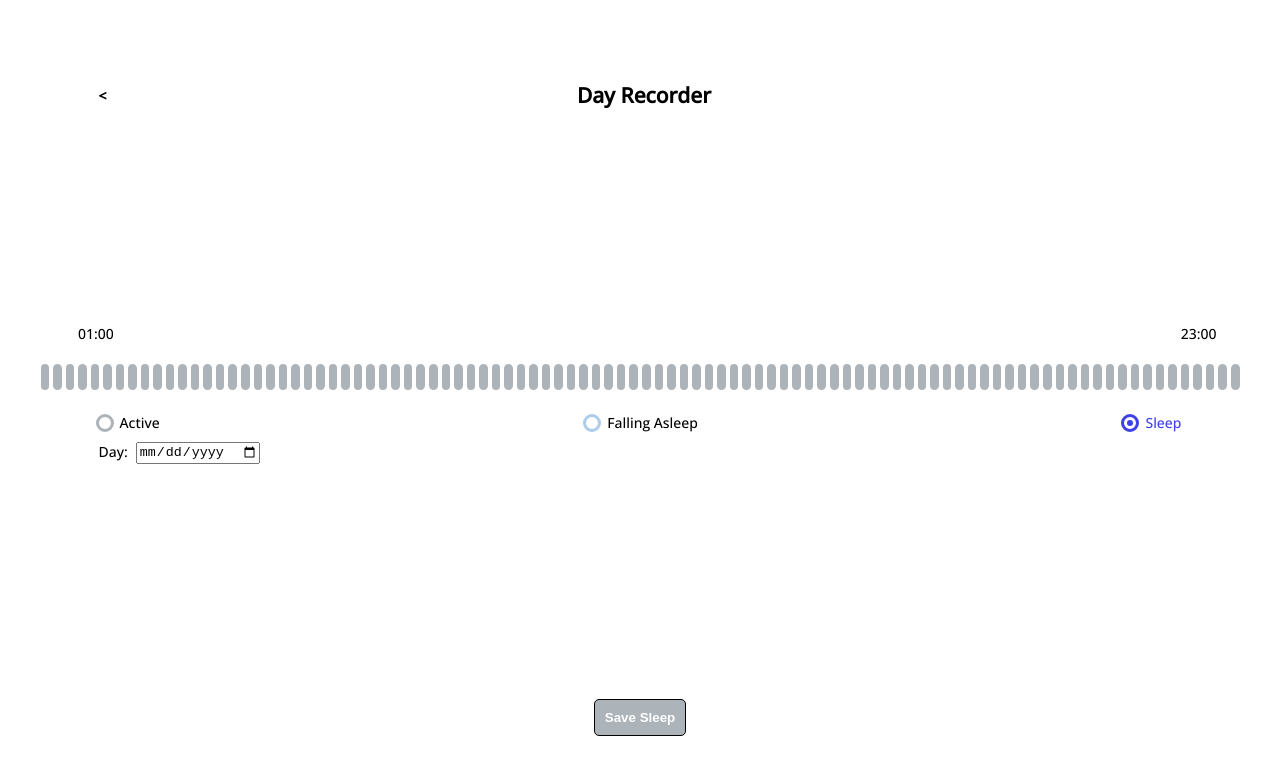
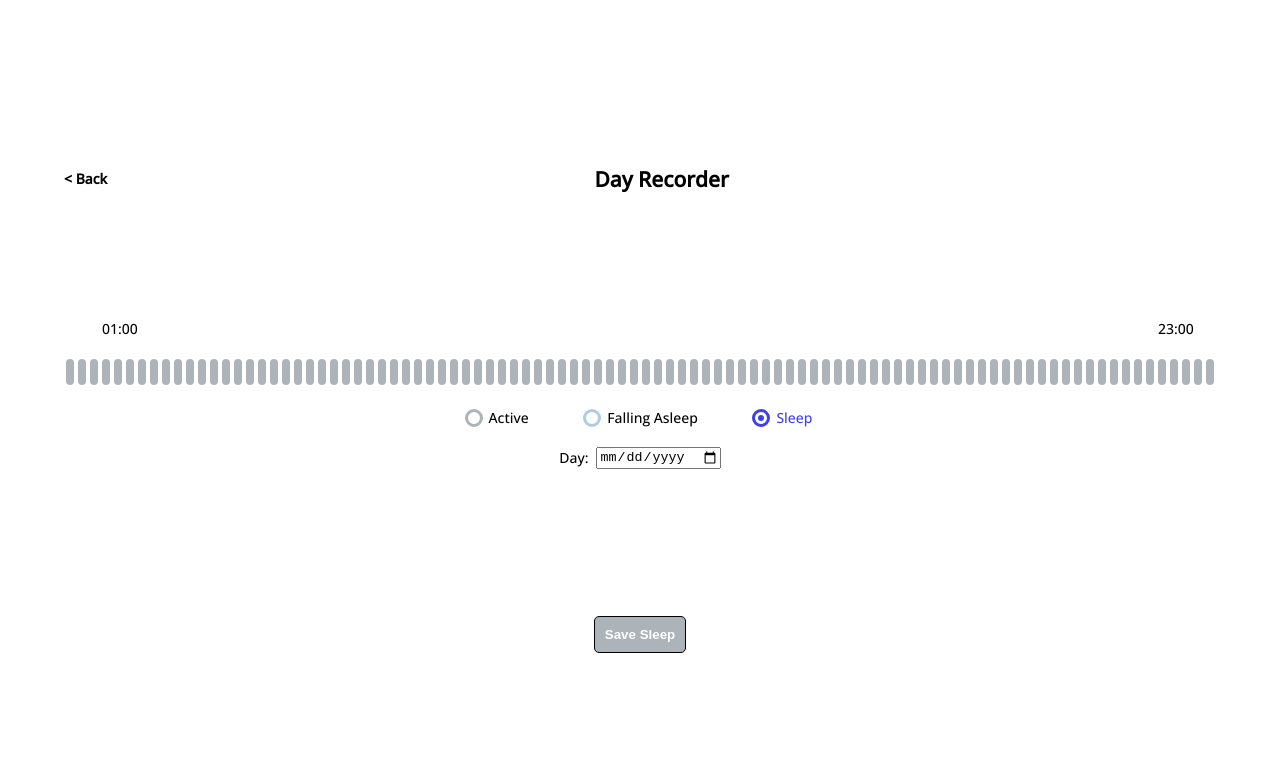
Before and after one commit to hanakamer/sleep-tracker, a React (Create React App) app: page /createDay in a window 1280 px wide. Shown: the top 774 px of the page. Built offline with nearby package versions, Linux system fonts and the light colour scheme.

Commit message:
fix paddings and gaps

```diff
--- a/src/common/general.module.css
+++ b/src/common/general.module.css
@@ -2,9 +2,8 @@
   display: flex;
   flex-direction: column;
   align-items: center;
-  padding: 5% 3%;
   min-height: 100vh;
-  justify-content: space-between;
+  justify-content: space-evenly;
 }
 .visuallyHidden {
   border: 0 !important;
--- a/src/components/EditScreen/EditScreen.js
+++ b/src/components/EditScreen/EditScreen.js
@@ -13,10 +13,10 @@ function EditScreen({ cells, warning, sleepModes, date, buttons }) {
       </div>
 
       <div className={Styles.editScreenContainer}>
-        <div className={`${Styles.row} ${Styles.cells}`}>{cells}</div>
-        <div className={Styles.row}>{warning}</div>
+        <div className={`${Styles.row}`}>{cells}</div>
+        {warning && <div className={Styles.row}>{warning}</div>}
         <div className={Styles.row}>{sleepModes}</div>
-        <div className={`${Styles.row} ${Styles.date}`}>{date}</div>
+        <div className={`${Styles.row}`}>{date}</div>
       </div>
 
       <div className={Styles.row}>{buttons}</div>
--- a/src/components/EditScreen/EditScreen.module.css
+++ b/src/components/EditScreen/EditScreen.module.css
@@ -4,7 +4,7 @@
 .editScreenContainer {
   display: flex;
   width: 100%;
-  row-gap: 10px;
+  gap: 20px;
   flex-direction: column;
   align-items: center;
 }
--- a/src/components/FieldSleepMode/FieldSleepMode.module.css
+++ b/src/components/FieldSleepMode/FieldSleepMode.module.css
@@ -1,5 +1,6 @@
 .container {
   display: flex;
   width: 100%;
-  justify-content: space-between;
+  justify-content: center;
+  column-gap: 5%;
 }
--- a/src/components/LinkBack/LinkBack.js
+++ b/src/components/LinkBack/LinkBack.js
@@ -5,7 +5,7 @@ import { Link } from 'react-router-dom';
 function LinkBack({ urlBack, className }) {
   return (
     <div className={className}>
-      <Link to={urlBack}>{`<`}</Link>
+      <Link to={urlBack}>{`< Back`}</Link>
     </div>
   );
 }
--- a/src/pages/Home/Home.js
+++ b/src/pages/Home/Home.js
@@ -4,7 +4,7 @@ import { Link } from 'react-router-dom';
 import { Days } from '../../components/Days';
 import StylesGeneral from '../../common/general.module.css';
 import { useSavedGrid } from '../../contexts/SavedGridContext';
-
+import ButtonStyle from '../../components/Button/Button.module.css';
 function Home() {
   const { savedGrid } = useSavedGrid();
 
@@ -12,7 +12,7 @@ function Home() {
     <div className={StylesGeneral.container}>
       <h2>Sleep tracker</h2>
       <Days days={savedGrid} />
-      <Link to="/createDay" className={StylesGeneral.link}>
+      <Link to="/createDay" className={`${StylesGeneral.link} ${ButtonStyle.button}`}>
         Record Sleep
       </Link>
     </div>
--- a/src/pages/Home/Home.module.css
+++ b/src/pages/Home/Home.module.css
@@ -10,3 +10,13 @@
   border: 1px solid var(--color-black);
   border-radius: 4px;
 }
+.link {
+  background: none;
+  border-radius: 5px;
+  font-weight: 800;
+  min-height: 35px;
+  min-width: 40px;
+  border: 1px solid var(--color-black);
+  color: var(--color-black);
+  padding: 10px;
+}
```
